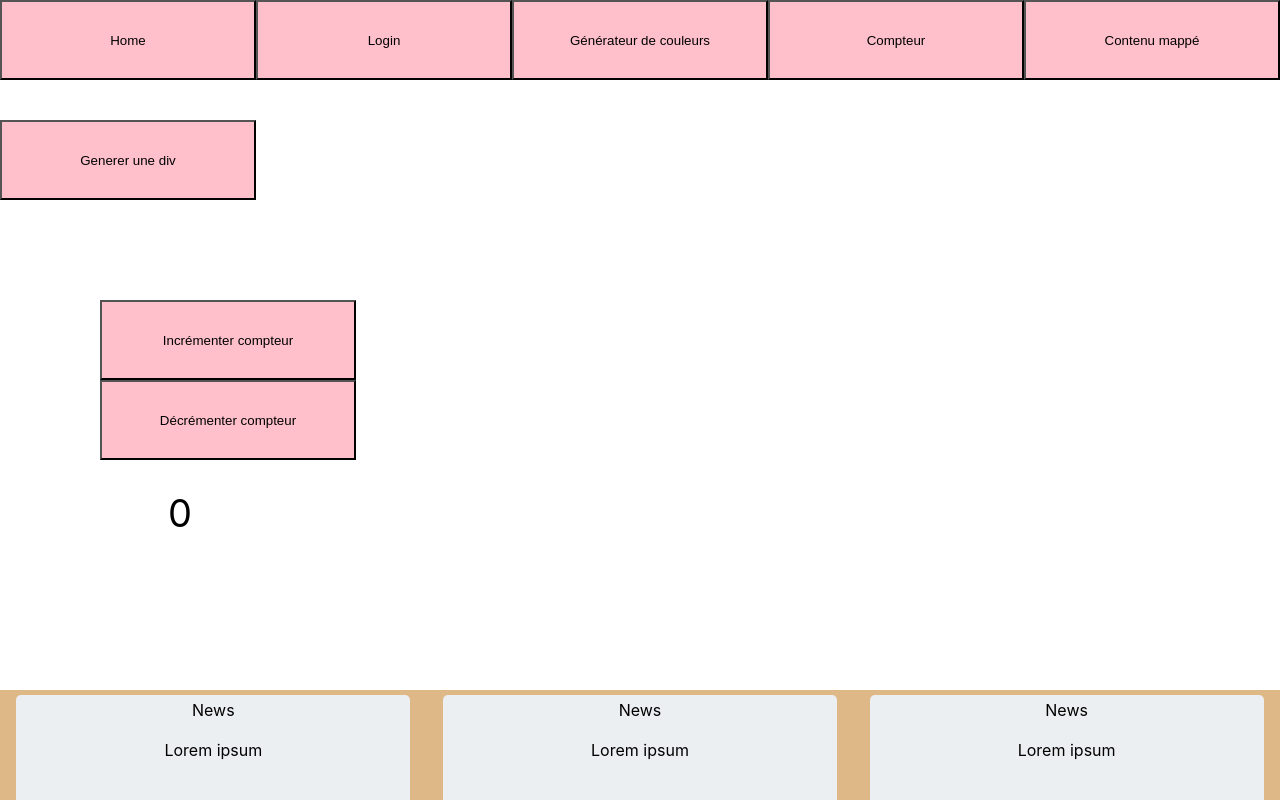
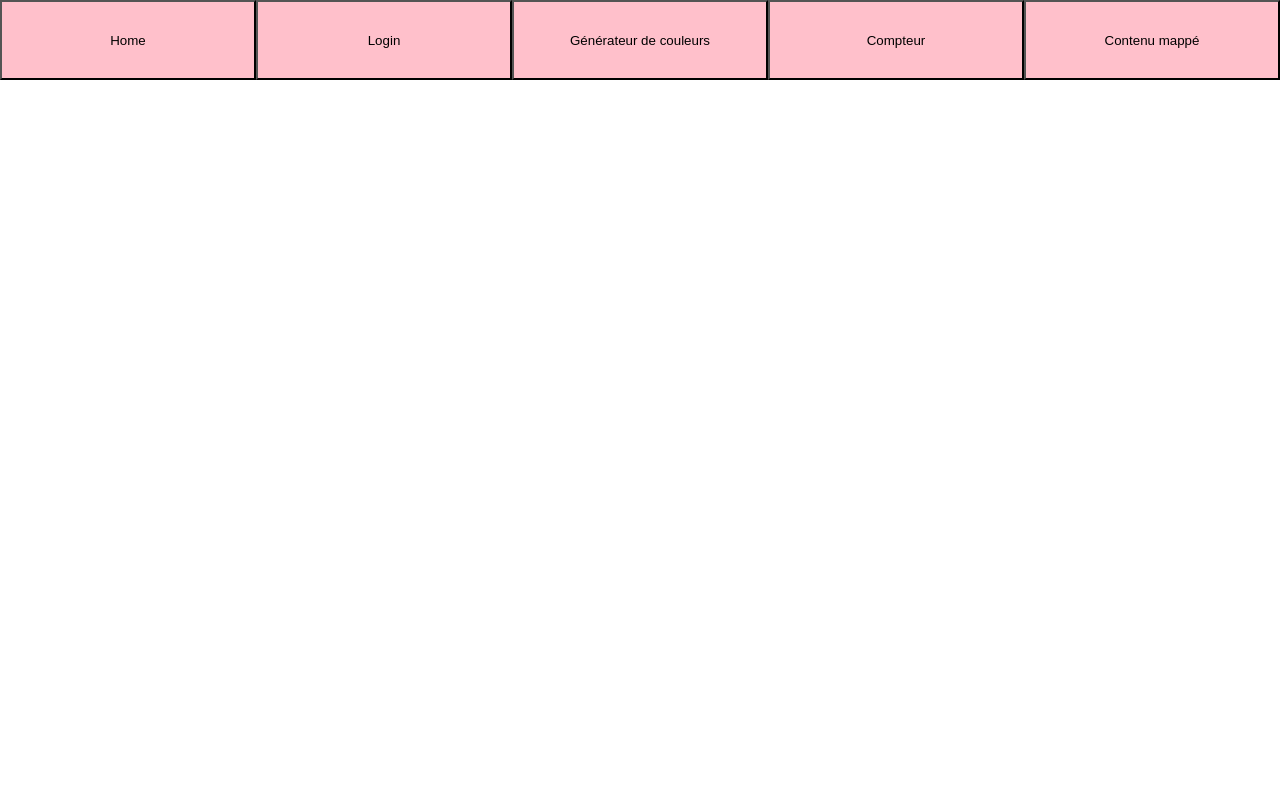
Before and after one commit to kamelkeb/confined-ones, a React (Create React App) app: page / in a window 1280 px wide. Shown: the top 800 px of the page. Built offline with nearby package versions, Linux system fonts and the light colour scheme.

Commit message:
refactoring et restructuration de la hiérarchie

```diff
--- a/src/App.js
+++ b/src/App.js
@@ -1,88 +1,51 @@
 import React, { useState } from 'react';
-
 import './App.css';
-
 import Header from './component/Header/Header';
 import Content from './component/content/content';
-import MyButton from './component/MyButton/MyButton';
 import LoginForm from './component/LoginForm/LoginForm';
+import ColorsGenerator from './component/ColorsGenerator/ColorsGenerator';
+import Compteur from './component/Compteur/Compteur';
+import { data } from './assets/mockData';
 
 function App() {
-    const [ myCompteur, setMyCompteur ] = useState(0);
-    const [ myColor, setMyColor ] = useState([]);
     const [ formVisible, setFormVisible ] = useState(false);
+    const [ couleursVisible, setCouleursVisible ] = useState(false);
+    const [ compteurVisible, setCompteurVisible ] = useState(false);
+    const [ contentVisible, setContentVisible ] = useState(false);
 
-    const modifierCompteur = (delta) => setMyCompteur(delta + myCompteur);
-
-    const couleur = () => {
-        return '#' + ((Math.random() * 0xffffff) << 0).toString(16);
+    const toutCacher = () => {
+        setContentVisible(false);
+        setCompteurVisible(false);
+        setCouleursVisible(false);
+        setFormVisible(false);
     };
-
-    const data = [
-        {
-            titre: 'News',
-            contenu: 'Lorem ipsum',
-            idItem: 1
-        },
-        {
-            titre: 'News',
-            contenu: 'Lorem ipsum',
-            idItem: 2
-        },
-        {
-            titre: 'News',
-            contenu: 'Lorem ipsum',
-            idItem: 3
-        },
-        {
-            titre: 'News',
-            contenu: 'Lorem ipsum',
-            idItem: 4
-        },
-        {
-            titre: 'News',
-            contenu: 'Lorem ipsum',
-            idItem: 5
-        },
-        {
-            titre: 'News',
-            contenu: 'Lorem ipsum',
-            idItem: 6
-        },
-        {
-            titre: 'News',
-            contenu: 'Lorem ipsum',
-            idItem: 7
-        }
-    ];
-
-    const ColorGenerator = (
-        <div style={{ display: 'flex', flexDirection: 'row' }}>
-            <MyButton titre="Generer une div" myHandler={() => setMyColor([ ...myColor, couleur() ])} />
-            {myColor.map((item) => {
-                return <div style={{ width: '200px', height: '200px', fontSize: 38, backgroundColor: item }} />;
-            })}
-        </div>
-    );
-
-    const Compteur = (
-        <div style={{ margin: '100px' }}>
-            <MyButton titre="Incrémenter compteur" myHandler={() => modifierCompteur(1)} />
-            <MyButton titre="Décrémenter compteur" myHandler={() => modifierCompteur(-1)} />
-            <div style={{ width: '100px', height: '100px', fontSize: 38, margin: '30px' }}>{myCompteur}</div>
-        </div>
-    );
 
     return (
         <div className="App">
-            <Header loginButtonOnClick={() => setFormVisible(!formVisible)} />
+            <Header
+                loginButtonOnClick={() => {
+                    toutCacher();
+                    setFormVisible(!formVisible);
+                }}
+                couleurButtonOnClick={() => {
+                    toutCacher();
+                    setCouleursVisible(!couleursVisible);
+                }}
+                compteurButtonOnClick={() => {
+                    toutCacher();
+                    setCompteurVisible(!compteurVisible);
+                }}
+                contentButtonOnClick={() => {
+                    toutCacher();
+                    setContentVisible(!contentVisible);
+                }}
+                homeButtonOnClick={toutCacher}
+            />
 
             {formVisible ? <LoginForm /> : null}
-
-            {ColorGenerator}
-
-            {Compteur}
-            <Content data={data} />
+            {couleursVisible ? <ColorsGenerator /> : null}
+            {compteurVisible ? <Compteur /> : null}
+            {contentVisible ? <Content data={data} /> : null}
         </div>
     );
 }
--- /dev/null
+++ b/src/assets/mockData.js
@@ -0,0 +1,37 @@
+export const data = [
+    {
+        titre: 'News',
+        contenu: 'Lorem ipsum',
+        idItem: 1
+    },
+    {
+        titre: 'News',
+        contenu: 'Lorem ipsum',
+        idItem: 2
+    },
+    {
+        titre: 'News',
+        contenu: 'Lorem ipsum',
+        idItem: 3
+    },
+    {
+        titre: 'News',
+        contenu: 'Lorem ipsum',
+        idItem: 4
+    },
+    {
+        titre: 'News',
+        contenu: 'Lorem ipsum',
+        idItem: 5
+    },
+    {
+        titre: 'News',
+        contenu: 'Lorem ipsum',
+        idItem: 6
+    },
+    {
+        titre: 'News',
+        contenu: 'Lorem ipsum',
+        idItem: 7
+    }
+];
--- /dev/null
+++ b/src/component/ColorsGenerator/ColorsGenerator.js
@@ -0,0 +1,19 @@
+import React, { useState } from 'react';
+import MyButton from '../MyButton/MyButton';
+
+const ColorsGenerator = (props) => {
+    const [ myColor, setMyColor ] = useState([]);
+    const couleurRandom = () => {
+        return '#' + ((Math.random() * 0xffffff) << 0).toString(16);
+    };
+    return (
+        <div style={{ display: 'flex', flexDirection: 'row' }}>
+            <MyButton titre="Generer une div" myHandler={() => setMyColor([ ...myColor, couleurRandom() ])} />
+            {myColor.map((item) => {
+                return <div style={{ width: '200px', height: '200px', fontSize: 38, backgroundColor: item }} />;
+            })}
+        </div>
+    );
+};
+
+export default ColorsGenerator;
--- /dev/null
+++ b/src/component/Compteur/Compteur.js
@@ -0,0 +1,16 @@
+import React, { useState } from 'react';
+import MyButton from '../MyButton/MyButton';
+
+const Compteur = (props) => {
+    const [ myCompteur, setMyCompteur ] = useState(0);
+    const modifierCompteur = (delta) => setMyCompteur(delta + myCompteur);
+    return (
+        <div style={{ margin: '100px' }}>
+            <MyButton titre="Incrémenter compteur" myHandler={() => modifierCompteur(1)} />
+            <MyButton titre="Décrémenter compteur" myHandler={() => modifierCompteur(-1)} />
+            <div style={{ width: '100px', height: '100px', fontSize: 38, margin: '30px' }}>{myCompteur}</div>
+        </div>
+    );
+};
+
+export default Compteur;
--- a/src/component/Header/Header.js
+++ b/src/component/Header/Header.js
@@ -2,14 +2,20 @@ import React from 'react';
 import MyButton from '../MyButton/MyButton';
 import styles from './Header.module.css';
 
-const Header = ({ loginButtonOnClick }) => {
+const Header = ({
+    loginButtonOnClick,
+    couleurButtonOnClick,
+    compteurButtonOnClick,
+    contentButtonOnClick,
+    homeButtonOnClick
+}) => {
     return (
         <header className={styles.header}>
-            <MyButton titre="Home" />
+            <MyButton titre="Home" myHandler={homeButtonOnClick} />
             <MyButton titre="Login" myHandler={loginButtonOnClick} />
-            <MyButton titre="Générateur de couleurs" />
-            <MyButton titre="Compteur" />
-            <MyButton titre="Contenu mappé" />
+            <MyButton titre="Générateur de couleurs" myHandler={couleurButtonOnClick} />
+            <MyButton titre="Compteur" myHandler={compteurButtonOnClick} />
+            <MyButton titre="Contenu mappé" myHandler={contentButtonOnClick} />
         </header>
     );
 };
--- a/src/component/LoginForm/LoginForm.js
+++ b/src/component/LoginForm/LoginForm.js
@@ -11,6 +11,12 @@ const LoginForm = (props) => {
             <input type="text" name="nom" id="nom" value={username} onChange={(e) => setUsername(e.target.value)} />
             <br />
             <label>Bonjour {username}</label>
+            {username.split().map((c) => (
+                <div>
+                    <p>{c}</p>
+                    <br />
+                </div>
+            ))}
             <br />
             <label for="mdp">Entrez votre mot de passe s'il vous plaît</label>
             <br />
--- a/src/component/MyButton/MyButton.js
+++ b/src/component/MyButton/MyButton.js
@@ -1,7 +1,7 @@
 import React from 'react';
 import styles from './MyButton.module.css';
 
-const MyButton = ({ myStyle, titre, myHandler }) => {
+const MyButton = ({ titre, myHandler }) => {
     return (
         <button className={styles.button} onClick={myHandler}>
             {titre}
```
